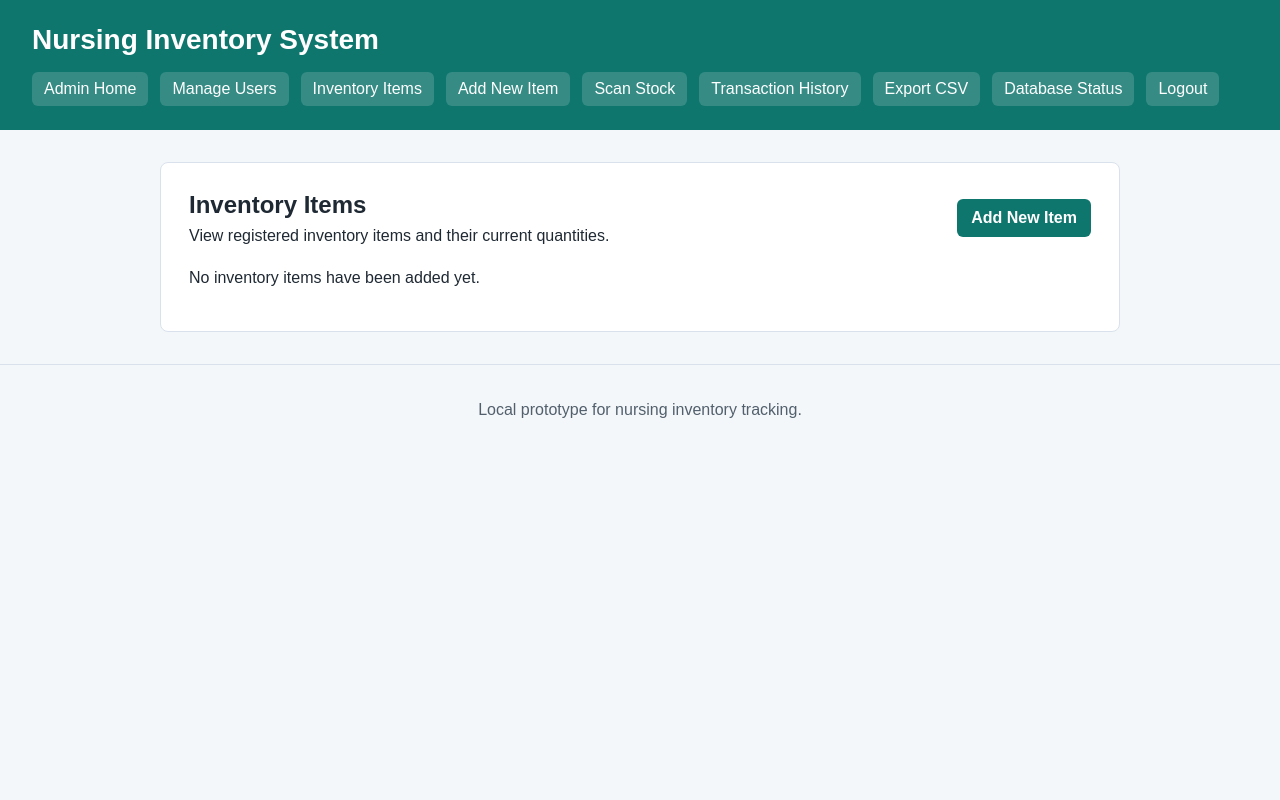
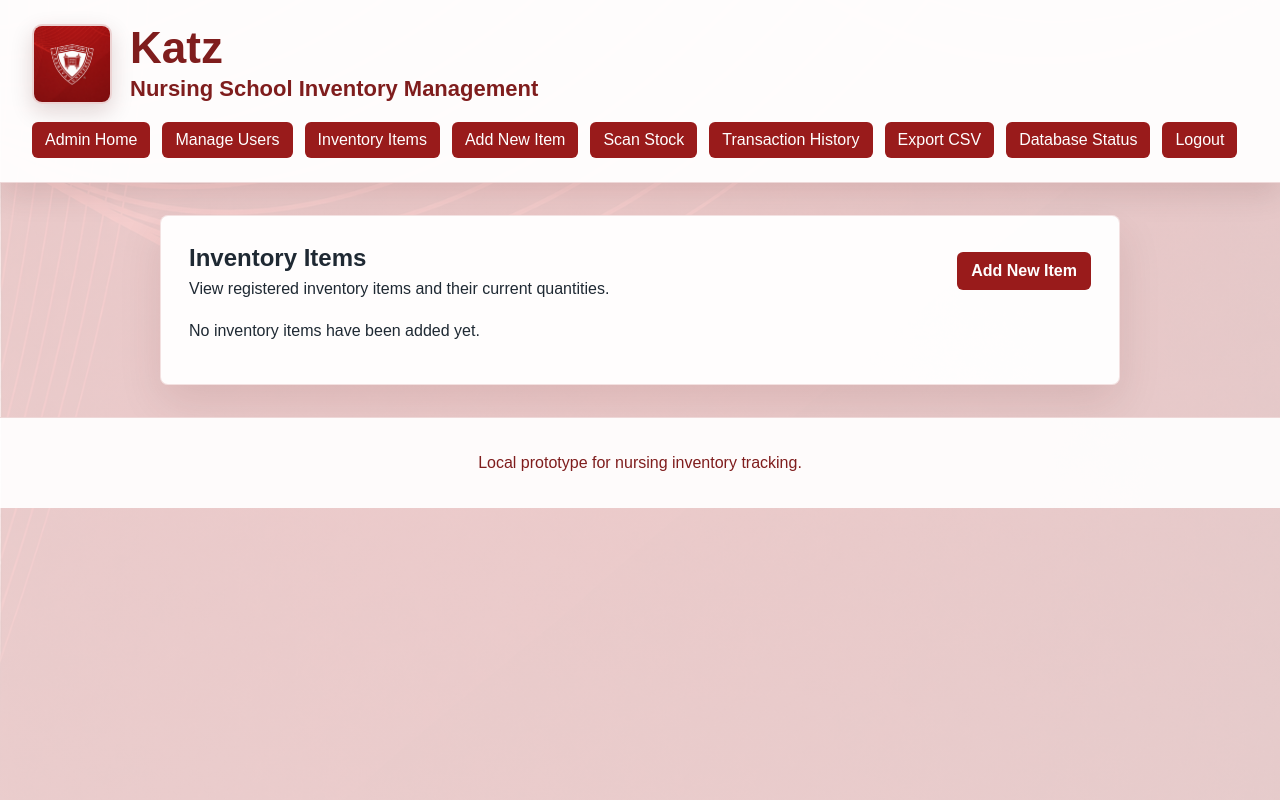
Before and after one commit to CS22M105/inventory_management_system, a Flask app: page /items in a window 1280 px wide. Run offline with Flask 3, Linux system fonts and the light colour scheme; the visitor is signed in with stand-in values (Sample User, id 1); data that the repository does not hold is empty; some libraries are stand-ins or nearby versions.

Commit message:
Update branding and lighten background styling

```diff
--- a/static/css/styles.css
+++ b/static/css/styles.css
@@ -1,19 +1,49 @@
 body {
     margin: 0;
     font-family: Arial, Helvetica, sans-serif;
-    background: #f4f7f9;
+    background:
+        linear-gradient(rgba(255, 255, 255, 0.76), rgba(255, 245, 245, 0.82)),
+        url("/static/images/background.png") center center / cover fixed;
     color: #1f2933;
+    min-height: 100vh;
 }
 
 header {
-    background: #0f766e;
-    color: white;
+    background: rgba(255, 255, 255, 0.94);
+    border-bottom: 1px solid rgba(153, 27, 27, 0.16);
+    box-shadow: 0 10px 30px rgba(69, 10, 10, 0.12);
+    color: #581111;
     padding: 24px 32px;
 }
 
-header h1 {
-    margin: 0 0 16px;
-    font-size: 28px;
+.brand-header {
+    align-items: center;
+    display: flex;
+    gap: 18px;
+    margin-bottom: 18px;
+}
+
+.brand-logo {
+    border: 2px solid rgba(153, 27, 27, 0.18);
+    border-radius: 10px;
+    box-shadow: 0 8px 22px rgba(69, 10, 10, 0.16);
+    height: 76px;
+    object-fit: cover;
+    width: 76px;
+}
+
+.brand-header h1 {
+    color: #7f1d1d;
+    font-size: 44px;
+    line-height: 1;
+    margin: 0 0 6px;
+}
+
+.brand-header p {
+    color: #7f1d1d;
+    font-size: 22px;
+    font-weight: 700;
+    margin: 0;
 }
 
 nav {
@@ -25,13 +55,14 @@ nav {
 nav a {
     color: white;
     text-decoration: none;
-    background: rgba(255, 255, 255, 0.16);
+    background: #991b1b;
+    border: 1px solid rgba(153, 27, 27, 0.2);
     padding: 8px 12px;
     border-radius: 6px;
 }
 
 nav a:hover {
-    background: rgba(255, 255, 255, 0.28);
+    background: #7f1d1d;
 }
 
 main {
@@ -41,9 +72,10 @@ main {
 }
 
 section {
-    background: white;
-    border: 1px solid #d9e2ec;
+    background: rgba(255, 255, 255, 0.96);
+    border: 1px solid rgba(153, 27, 27, 0.12);
     border-radius: 8px;
+    box-shadow: 0 18px 44px rgba(69, 10, 10, 0.1);
     padding: 28px;
 }
 
@@ -69,7 +101,7 @@ section h2 {
 }
 
 .button-link {
-    background: #0f766e;
+    background: #991b1b;
     border-radius: 6px;
     color: white;
     font-weight: 700;
@@ -267,8 +299,28 @@ th {
 }
 
 footer {
-    border-top: 1px solid #d9e2ec;
-    color: #52606d;
+    background: rgba(255, 255, 255, 0.92);
+    border-top: 1px solid rgba(153, 27, 27, 0.16);
+    color: #7f1d1d;
     padding: 20px 32px;
     text-align: center;
 }
+
+@media (max-width: 640px) {
+    header {
+        padding: 20px;
+    }
+
+    .brand-logo {
+        height: 60px;
+        width: 60px;
+    }
+
+    .brand-header h1 {
+        font-size: 34px;
+    }
+
+    .brand-header p {
+        font-size: 17px;
+    }
+}
--- a/templates/base.html
+++ b/templates/base.html
@@ -9,7 +9,17 @@
 </head>
 <body>
     <header>
-        <h1>Nursing Inventory System</h1>
+        <div class="brand-header">
+            <img
+                class="brand-logo"
+                src="{{ url_for('static', filename='images/YU_logo.png') }}"
+                alt="Yeshiva University logo"
+            >
+            <div>
+                <h1>Katz</h1>
+                <p>Nursing School Inventory Management</p>
+            </div>
+        </div>
 
         {% block navigation %}
         {% if session.get("user_id") %}
```
Also changed, not shown: other parts of static/css/styles.css (+16 -16 lines), static/images/YU_logo.png (added), static/images/background.png (added).
